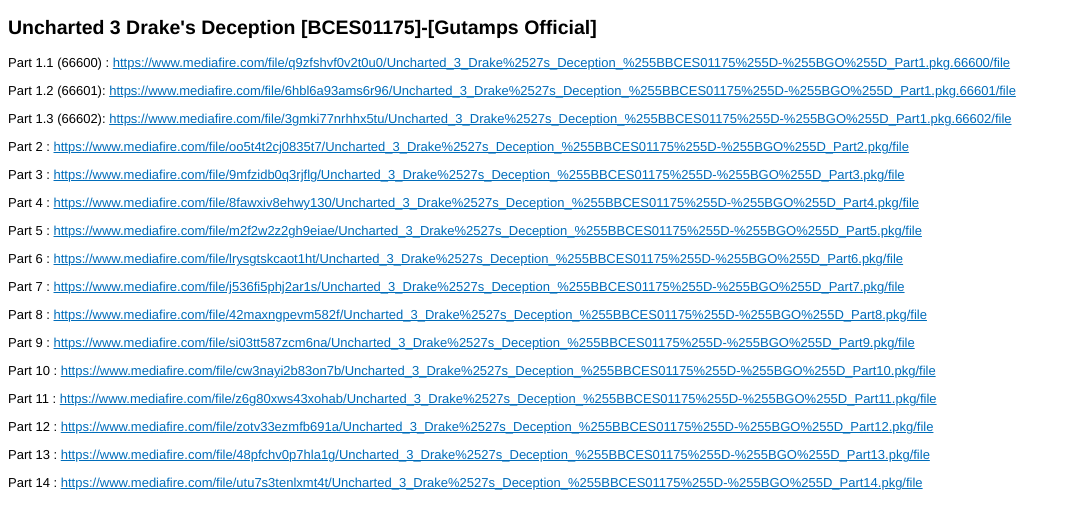
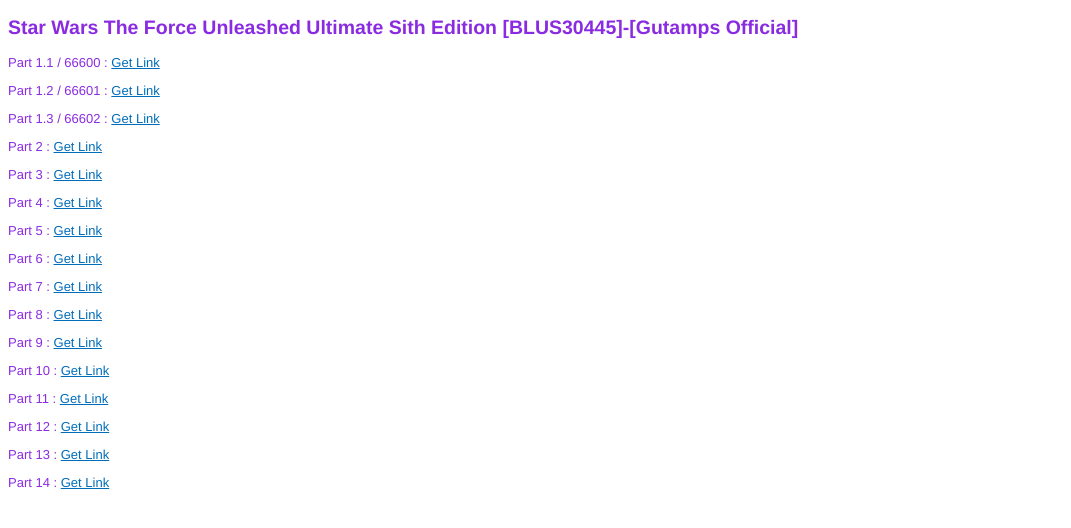
Before and after one commit to gutampsid/uc3ddgomf.github.io, a plain HTML site: page index.html in a window 1280 px wide. Shown: the whole page, without its empty margins (0-1071 px from the left). Drawn offline with Linux system fonts and the light colour scheme.

Commit message:
Update index.html

```diff
--- a/index.html
+++ b/index.html
@@ -1,40 +1,31 @@
 <!DOCTYPE html PUBLIC "-//W3C//DTD XHTML 1.0 Transitional//EN" "http://www.w3.org/TR/xhtml1/DTD/xhtml1-transitional.dtd">
 <html xmlns="http://www.w3.org/1999/xhtml">
 <head>
-    <title>Uncharted 3 Drake's Deception [BCES01175]-[Gutamps Official]</title>
+    <title>Star Wars The Force Unleashed Ultimate Sith Edition [BLUS30445]-[Gutamps Official]</title>
     <style type="text/css">
         body, table { font-family: Helvetica, Arial, sans-serif; font-size: 13px; }
         a { color: #006DBA; }
     </style>
-    <!--NUMBER--7mfb2ads--NUMBER-->
-    <!--TYPE--RichText--TYPE-->
-    <!--PERMISSION--Readonly--PERMISSION-->
-    <!--ACCESS--Public--ACCESS-->
-    <!--PASSWORD----PASSWORD-->
-    <!--STATUS--Active--STATUS-->
-    <!--QUICKEDIT--False--QUICKEDIT-->
-    <!--QUICKEDITPASSWORD----QUICKEDITPASSWORD-->
-    <!--DATECREATED--2021-10-10 04:10:18--DATECREATED-->
-    <!--DATEUPDATED--2021-10-11 05:36:41--DATEUPDATED-->
-    <!--LABELS--MediaFire--LABELS-->
 </head>
 <body>
-<h2>Uncharted 3 Drake's Deception [BCES01175]-[Gutamps Official]</h2>
-<anotepad><p>Part 1.1 (66600) : <a href="https://www.mediafire.com/file/q9zfshvf0v2t0u0/Uncharted_3_Drake%2527s_Deception_%255BBCES01175%255D-%255BGO%255D_Part1.pkg.66600/file" target="_blank" rel="noopener">https://www.mediafire.com/file/q9zfshvf0v2t0u0/Uncharted_3_Drake%2527s_Deception_%255BBCES01175%255D-%255BGO%255D_Part1.pkg.66600/file</a></p>
-<p>Part 1.2 (66601): <a href="https://www.mediafire.com/file/6hbl6a93ams6r96/Uncharted_3_Drake%2527s_Deception_%255BBCES01175%255D-%255BGO%255D_Part1.pkg.66601/file" target="_blank" rel="noopener">https://www.mediafire.com/file/6hbl6a93ams6r96/Uncharted_3_Drake%2527s_Deception_%255BBCES01175%255D-%255BGO%255D_Part1.pkg.66601/file</a></p>
-<p>Part 1.3 (66602): <a href="https://www.mediafire.com/file/3gmki77nrhhx5tu/Uncharted_3_Drake%2527s_Deception_%255BBCES01175%255D-%255BGO%255D_Part1.pkg.66602/file" target="_blank" rel="noopener">https://www.mediafire.com/file/3gmki77nrhhx5tu/Uncharted_3_Drake%2527s_Deception_%255BBCES01175%255D-%255BGO%255D_Part1.pkg.66602/file</a></p>
-<p>Part 2 : <a href="https://www.mediafire.com/file/oo5t4t2cj0835t7/Uncharted_3_Drake%2527s_Deception_%255BBCES01175%255D-%255BGO%255D_Part2.pkg/file" target="_blank" rel="noopener">https://www.mediafire.com/file/oo5t4t2cj0835t7/Uncharted_3_Drake%2527s_Deception_%255BBCES01175%255D-%255BGO%255D_Part2.pkg/file</a></p>
-<p>Part 3 : <a href="https://www.mediafire.com/file/9mfzidb0q3rjflg/Uncharted_3_Drake%2527s_Deception_%255BBCES01175%255D-%255BGO%255D_Part3.pkg/file" target="_blank" rel="noopener">https://www.mediafire.com/file/9mfzidb0q3rjflg/Uncharted_3_Drake%2527s_Deception_%255BBCES01175%255D-%255BGO%255D_Part3.pkg/file</a></p>
-<p>Part 4 : <a href="https://www.mediafire.com/file/8fawxiv8ehwy130/Uncharted_3_Drake%2527s_Deception_%255BBCES01175%255D-%255BGO%255D_Part4.pkg/file" target="_blank" rel="noopener">https://www.mediafire.com/file/8fawxiv8ehwy130/Uncharted_3_Drake%2527s_Deception_%255BBCES01175%255D-%255BGO%255D_Part4.pkg/file</a></p>
-<p>Part 5 : <a href="https://www.mediafire.com/file/m2f2w2z2gh9eiae/Uncharted_3_Drake%2527s_Deception_%255BBCES01175%255D-%255BGO%255D_Part5.pkg/file" target="_blank" rel="noopener">https://www.mediafire.com/file/m2f2w2z2gh9eiae/Uncharted_3_Drake%2527s_Deception_%255BBCES01175%255D-%255BGO%255D_Part5.pkg/file</a></p>
-<p>Part 6 : <a href="https://www.mediafire.com/file/lrysgtskcaot1ht/Uncharted_3_Drake%2527s_Deception_%255BBCES01175%255D-%255BGO%255D_Part6.pkg/file" target="_blank" rel="noopener">https://www.mediafire.com/file/lrysgtskcaot1ht/Uncharted_3_Drake%2527s_Deception_%255BBCES01175%255D-%255BGO%255D_Part6.pkg/file</a></p>
-<p>Part 7 : <a href="https://www.mediafire.com/file/j536fi5phj2ar1s/Uncharted_3_Drake%2527s_Deception_%255BBCES01175%255D-%255BGO%255D_Part7.pkg/file" target="_blank" rel="noopener">https://www.mediafire.com/file/j536fi5phj2ar1s/Uncharted_3_Drake%2527s_Deception_%255BBCES01175%255D-%255BGO%255D_Part7.pkg/file</a></p>
-<p>Part 8 : <a href="https://www.mediafire.com/file/42maxngpevm582f/Uncharted_3_Drake%2527s_Deception_%255BBCES01175%255D-%255BGO%255D_Part8.pkg/file" target="_blank" rel="noopener">https://www.mediafire.com/file/42maxngpevm582f/Uncharted_3_Drake%2527s_Deception_%255BBCES01175%255D-%255BGO%255D_Part8.pkg/file</a></p>
-<p>Part 9 : <a href="https://www.mediafire.com/file/si03tt587zcm6na/Uncharted_3_Drake%2527s_Deception_%255BBCES01175%255D-%255BGO%255D_Part9.pkg/file" target="_blank" rel="noopener">https://www.mediafire.com/file/si03tt587zcm6na/Uncharted_3_Drake%2527s_Deception_%255BBCES01175%255D-%255BGO%255D_Part9.pkg/file</a></p>
-<p>Part 10 : <a href="https://www.mediafire.com/file/cw3nayi2b83on7b/Uncharted_3_Drake%2527s_Deception_%255BBCES01175%255D-%255BGO%255D_Part10.pkg/file" target="_blank" rel="noopener">https://www.mediafire.com/file/cw3nayi2b83on7b/Uncharted_3_Drake%2527s_Deception_%255BBCES01175%255D-%255BGO%255D_Part10.pkg/file</a></p>
-<p>Part 11 : <a href="https://www.mediafire.com/file/z6g80xws43xohab/Uncharted_3_Drake%2527s_Deception_%255BBCES01175%255D-%255BGO%255D_Part11.pkg/file" target="_blank" rel="noopener">https://www.mediafire.com/file/z6g80xws43xohab/Uncharted_3_Drake%2527s_Deception_%255BBCES01175%255D-%255BGO%255D_Part11.pkg/file</a></p>
-<p>Part 12 : <a href="https://www.mediafire.com/file/zotv33ezmfb691a/Uncharted_3_Drake%2527s_Deception_%255BBCES01175%255D-%255BGO%255D_Part12.pkg/file" target="_blank" rel="noopener">https://www.mediafire.com/file/zotv33ezmfb691a/Uncharted_3_Drake%2527s_Deception_%255BBCES01175%255D-%255BGO%255D_Part12.pkg/file</a></p>
-<p>Part 13 : <a href="https://www.mediafire.com/file/48pfchv0p7hla1g/Uncharted_3_Drake%2527s_Deception_%255BBCES01175%255D-%255BGO%255D_Part13.pkg/file" target="_blank" rel="noopener">https://www.mediafire.com/file/48pfchv0p7hla1g/Uncharted_3_Drake%2527s_Deception_%255BBCES01175%255D-%255BGO%255D_Part13.pkg/file</a></p>
-<p>Part 14 : <a href="https://www.mediafire.com/file/utu7s3tenlxmt4t/Uncharted_3_Drake%2527s_Deception_%255BBCES01175%255D-%255BGO%255D_Part14.pkg/file" target="_blank" rel="noopener">https://www.mediafire.com/file/utu7s3tenlxmt4t/Uncharted_3_Drake%2527s_Deception_%255BBCES01175%255D-%255BGO%255D_Part14.pkg/file</a></p></anotepad>
+<h2>Star Wars The Force Unleashed Ultimate Sith Edition [BLUS30445]-[Gutamps Official]</h2>
+    <style> body { color: blueviolet };
+    </style>
+<p>Part 1.1 / 66600 : <a href="https://www.mediafire.com/file/39mgk8xhqveaizk/Uncharted_3_Drakes_Deception_%255BBCES01175%255D-%255BGO%255D_Part1.pkg.66600/file" target="_blank" rel="noopener">Get Link</a></p>
+<p>Part 1.2 / 66601 : <a href="https://www.mediafire.com/file/k05steobbv7exeh/Uncharted_3_Drakes_Deception_%255BBCES01175%255D-%255BGO%255D_Part1.pkg.66601/file" target="_blank" rel="noopener">Get Link</a></p>
+<p>Part 1.3 / 66602 : <a href="https://www.mediafire.com/file/r4p9hqqk8t3bw8n/Uncharted_3_Drakes_Deception_%255BBCES01175%255D-%255BGO%255D_Part1.pkg.66602/file" target="_blank" rel="noopener">Get Link</a></p>
+<p>Part 2 : <a href="https://www.mediafire.com/file/oo5t4t2cj0835t7/Uncharted_3_Drake%2527s_Deception_%255BBCES01175%255D-%255BGO%255D_Part2.pkg/file" target="_blank" rel="noopener">Get Link</a></p>
+<p>Part 3 : <a href="https://www.mediafire.com/file/9mfzidb0q3rjflg/Uncharted_3_Drake%2527s_Deception_%255BBCES01175%255D-%255BGO%255D_Part3.pkg/file" target="_blank" rel="noopener">Get Link</a></p>
+<p>Part 4 : <a href="https://www.mediafire.com/file/8fawxiv8ehwy130/Uncharted_3_Drake%2527s_Deception_%255BBCES01175%255D-%255BGO%255D_Part4.pkg/file" target="_blank" rel="noopener">Get Link</a></p>
+<p>Part 5 : <a href="https://www.mediafire.com/file/m2f2w2z2gh9eiae/Uncharted_3_Drake%2527s_Deception_%255BBCES01175%255D-%255BGO%255D_Part5.pkg/file" target="_blank" rel="noopener">Get Link</a></p>
+<p>Part 6 : <a href="https://www.mediafire.com/file/lrysgtskcaot1ht/Uncharted_3_Drake%2527s_Deception_%255BBCES01175%255D-%255BGO%255D_Part6.pkg/file" target="_blank" rel="noopener">Get Link</a></p>
+<p>Part 7 : <a href="https://www.mediafire.com/file/j536fi5phj2ar1s/Uncharted_3_Drake%2527s_Deception_%255BBCES01175%255D-%255BGO%255D_Part7.pkg/file" target="_blank" rel="noopener">Get Link</a></p>
+<p>Part 8 : <a href="https://www.mediafire.com/file/42maxngpevm582f/Uncharted_3_Drake%2527s_Deception_%255BBCES01175%255D-%255BGO%255D_Part8.pkg/file" target="_blank" rel="noopener">Get Link</a></p>
+<p>Part 9 : <a href="https://www.mediafire.com/file/si03tt587zcm6na/Uncharted_3_Drake%2527s_Deception_%255BBCES01175%255D-%255BGO%255D_Part9.pkg/file" target="_blank" rel="noopener">Get Link</a></p>
+<p>Part 10 : <a href="https://www.mediafire.com/file/cw3nayi2b83on7b/Uncharted_3_Drake%2527s_Deception_%255BBCES01175%255D-%255BGO%255D_Part10.pkg/file" target="_blank" rel="noopener">Get Link</a></p>
+<p>Part 11 : <a href="https://www.mediafire.com/file/z6g80xws43xohab/Uncharted_3_Drake%2527s_Deception_%255BBCES01175%255D-%255BGO%255D_Part11.pkg/file" target="_blank" rel="noopener">Get Link</a></p>
+<p>Part 12 : <a href="https://www.mediafire.com/file/zotv33ezmfb691a/Uncharted_3_Drake%2527s_Deception_%255BBCES01175%255D-%255BGO%255D_Part12.pkg/file" target="_blank" rel="noopener">Get Link</a></p>
+<p>Part 13 : <a href="https://www.mediafire.com/file/48pfchv0p7hla1g/Uncharted_3_Drake%2527s_Deception_%255BBCES01175%255D-%255BGO%255D_Part13.pkg/file" target="_blank" rel="noopener">Get Link</a></p>
+<p>Part 14 : <a href="https://www.mediafire.com/file/utu7s3tenlxmt4t/Uncharted_3_Drake%2527s_Deception_%255BBCES01175%255D-%255BGO%255D_Part14.pkg/file" target="_blank" rel="noopener">Get Link</a></p>
 </body>
 </html>
```
